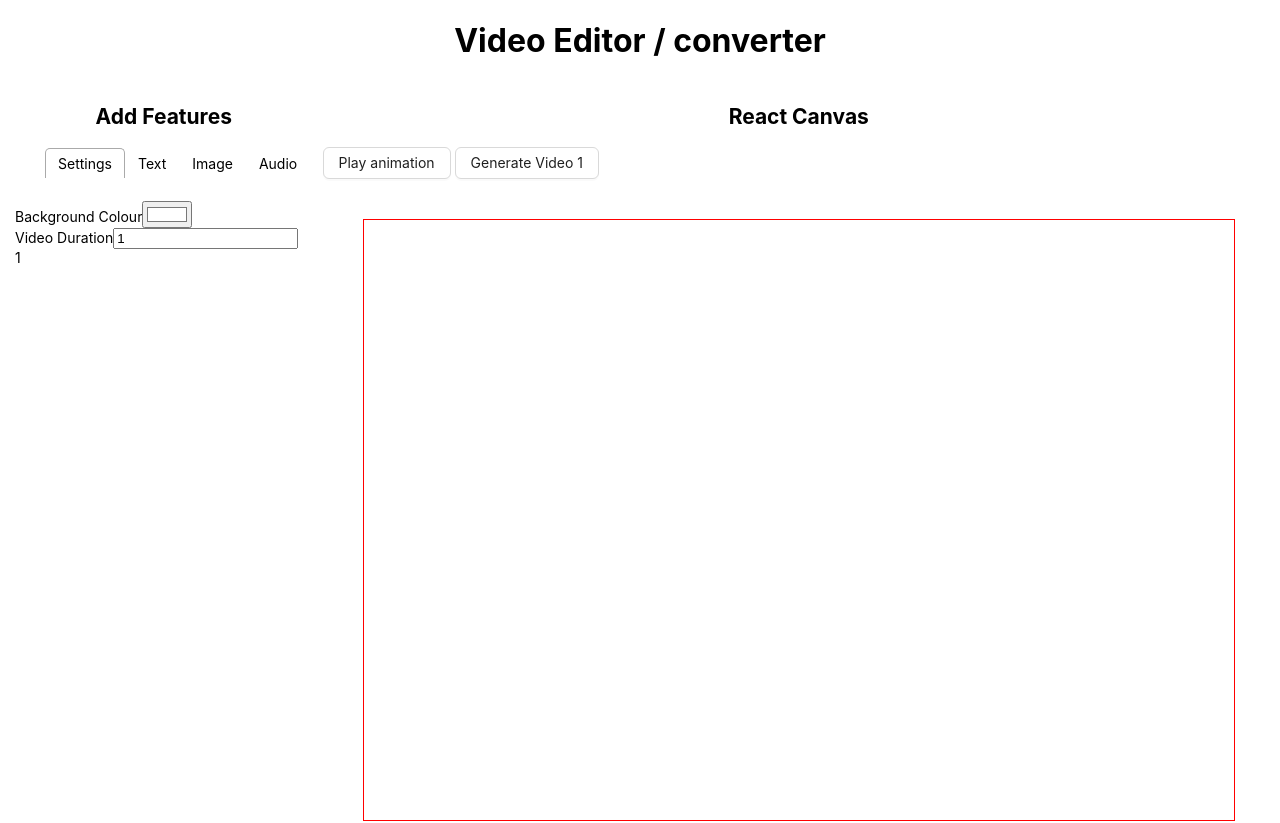
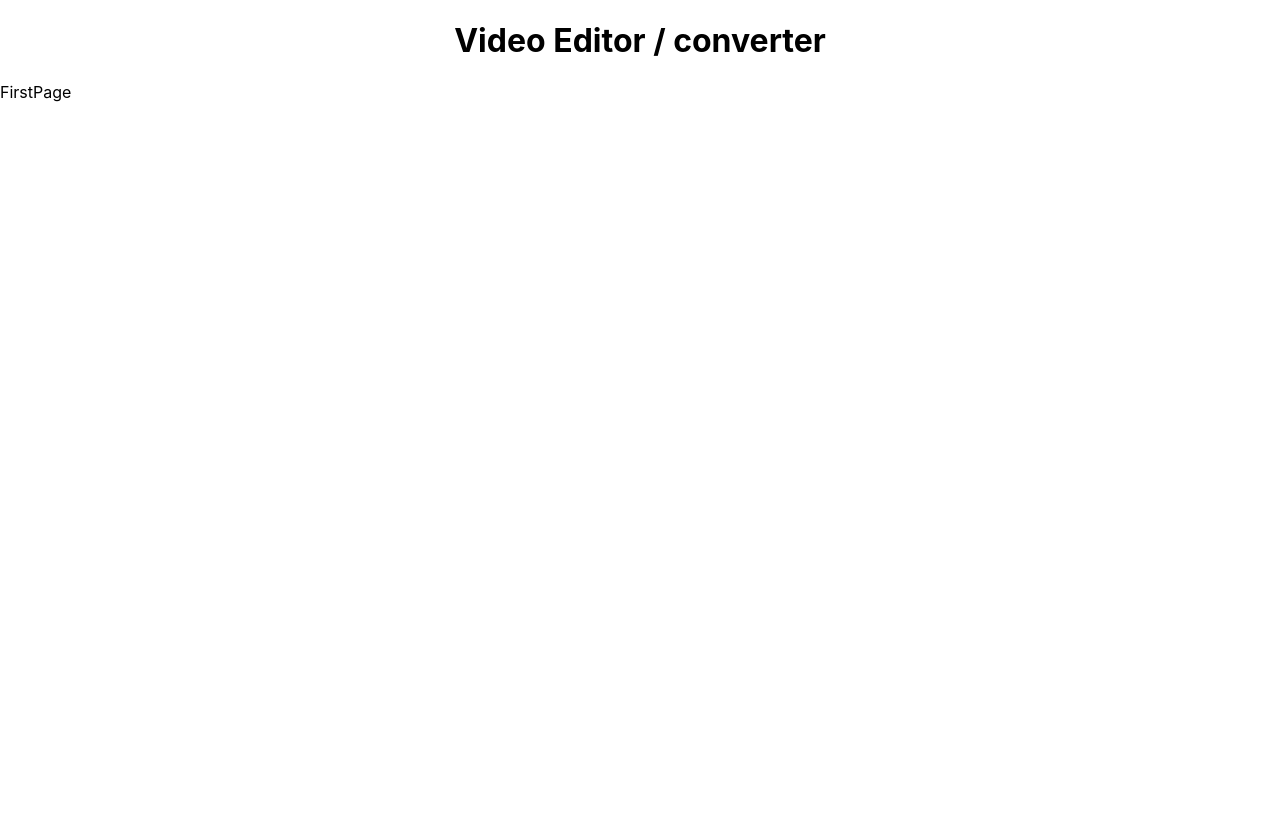
Before and after one commit to anchal-simform/vt-video-creator, a React (Create React App) app: page / in a window 1280 px wide. Shown: the top 823 px of the page. Built offline with nearby package versions, Linux system fonts and the light colour scheme.

Commit message:
added first page for UI

```diff
--- a/src/App.js
+++ b/src/App.js
@@ -1,9 +1,10 @@
-import logo from "./logo.svg";
+import logo from './logo.svg';
 
-import "./App.css";
-import FirstEditor from "./components/FirstEditor";
-import SecondEditor from "./components/SecondEditor";
-import ThirdEditor from "./components/ThirdEditor";
+import './App.css';
+import FirstEditor from './components/FirstEditor';
+import SecondEditor from './components/SecondEditor';
+import ThirdEditor from './components/ThirdEditor';
+import FirstPage from './components/FirstPage';
 
 function App() {
   return (
@@ -17,7 +18,8 @@ function App() {
       </header>
       <main className="height_full">
         {/* <SecondEditor /> */}
-        <ThirdEditor />
+        <FirstPage />
+        {/* <ThirdEditor /> */}
       </main>
     </div>
   );
--- /dev/null
+++ b/src/components/FirstPage.jsx
@@ -0,0 +1,7 @@
+import React from 'react';
+
+function FirstPage() {
+  return <div>FirstPage</div>;
+}
+
+export default FirstPage;
```
